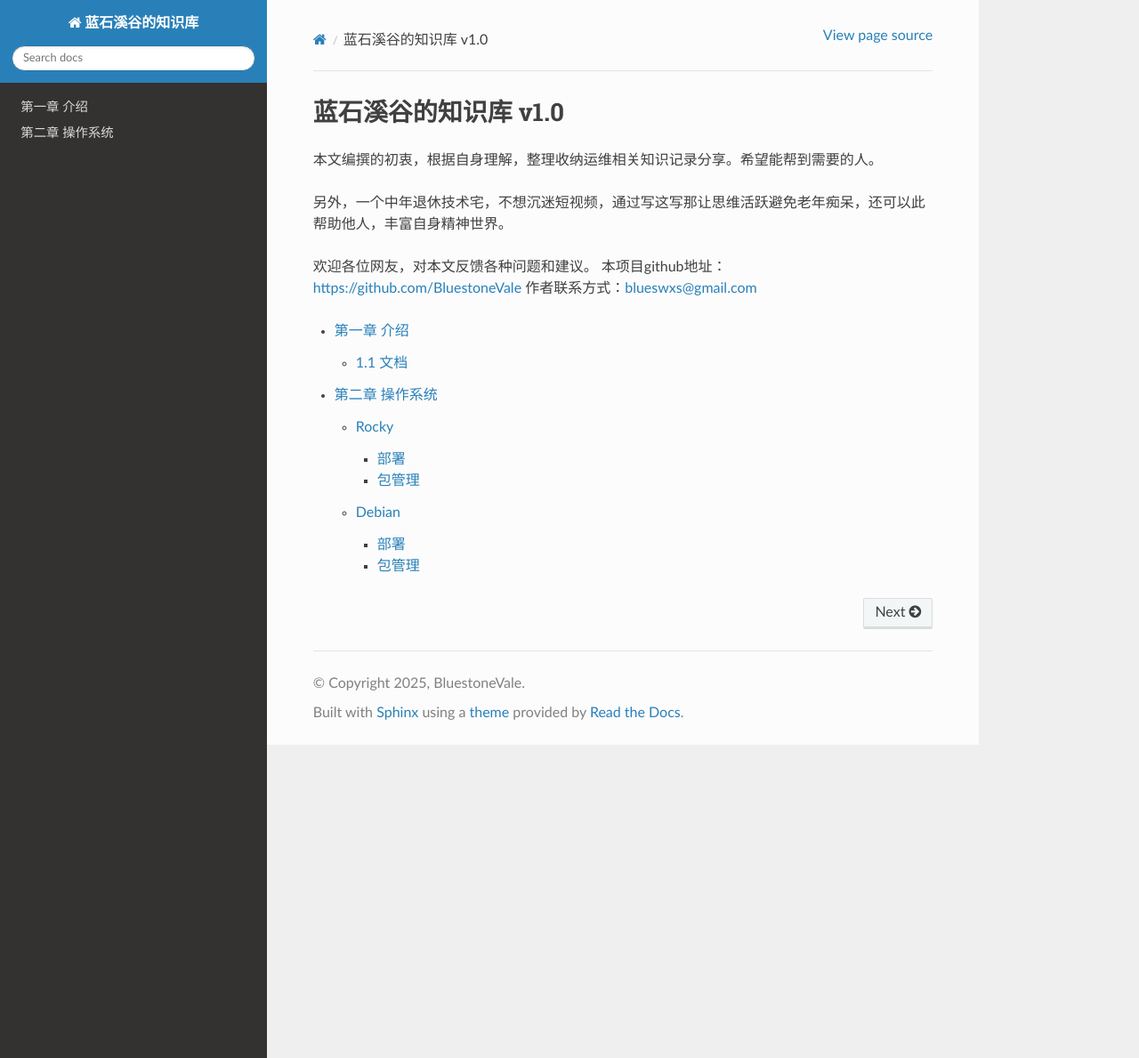
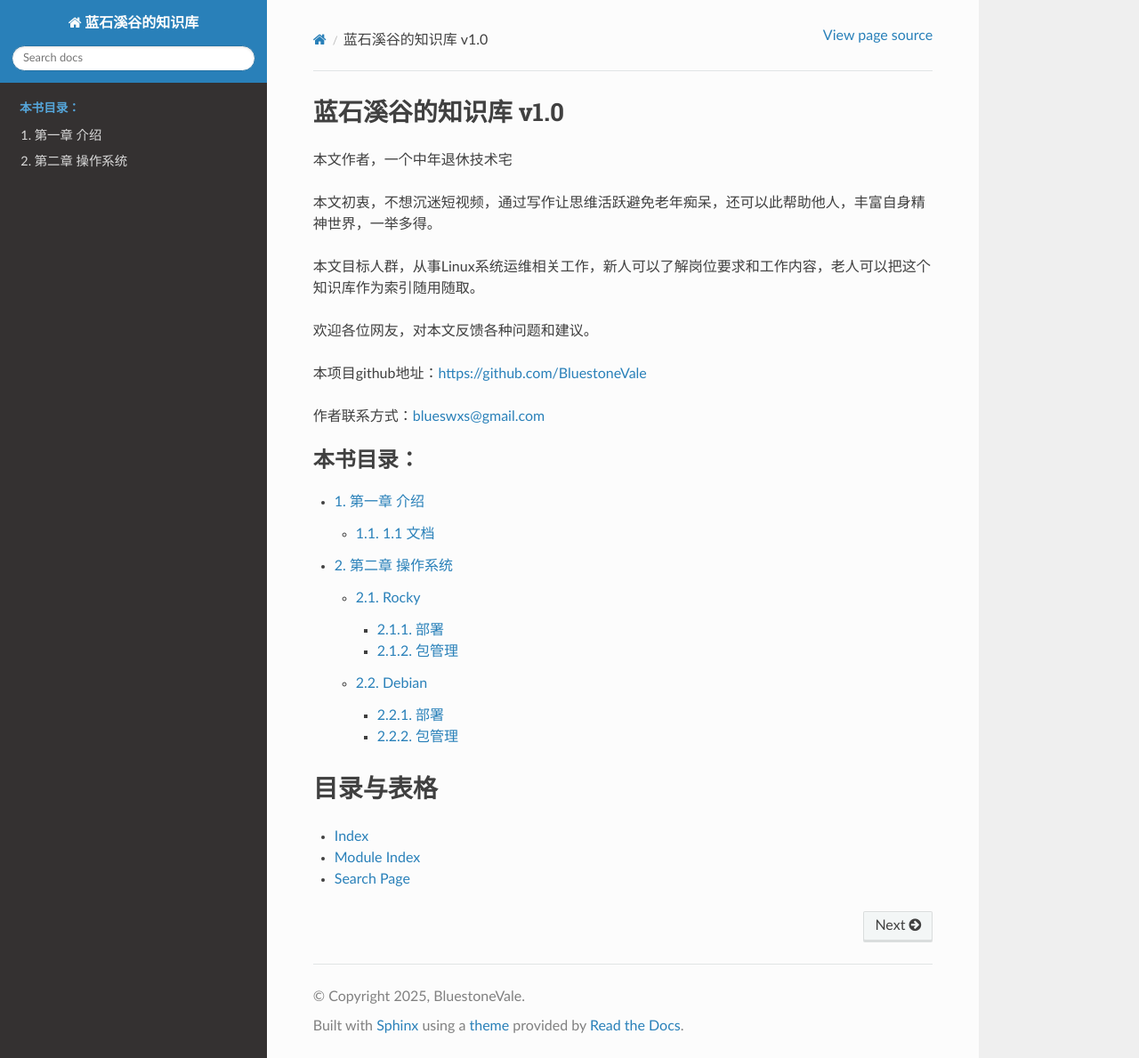
Before and after one commit to BluestoneVale/docs, a Sphinx documentation site: the page built from source/index.rst, in a window 1280 px wide and 1189 px high. Shown: the whole window at 89% size. Built offline with Sphinx 7.4.7 and the Read the Docs theme 3.1.0, drawn with Linux system fonts in a browser that asks for light colours.

Commit message:
更新文档

```diff
--- a/source/index.rst
+++ b/source/index.rst
@@ -1,17 +1,30 @@
 蓝石溪谷的知识库 v1.0
 ===============================
 
-本文编撰的初衷，根据自身理解，整理收纳运维相关知识记录分享。希望能帮到需要的人。
+本文作者，一个中年退休技术宅
 
-另外，一个中年退休技术宅，不想沉迷短视频，通过写这写那让思维活跃避免老年痴呆，还可以此帮助他人，丰富自身精神世界。
+本文初衷，不想沉迷短视频，通过写作让思维活跃避免老年痴呆，还可以此帮助他人，丰富自身精神世界，一举多得。
+
+本文目标人群，从事Linux系统运维相关工作，新人可以了解岗位要求和工作内容，老人可以把这个知识库作为索引随用随取。
 
 欢迎各位网友，对本文反馈各种问题和建议。
+
 本项目github地址：https://github.com/BluestoneVale
+
 作者联系方式：blueswxs@gmail.com
 
 
 .. toctree::
    :maxdepth: 3
+   :numbered:
+   :caption: 本书目录：
 
    _introduction/index.rst
    operating_system/index.rst
+
+目录与表格
+==========
+
+* :ref:`genindex`
+* :ref:`modindex`
+* :ref:`search`
```
Also changed, not shown: README.md (+18 -0 lines), 1 other file.
